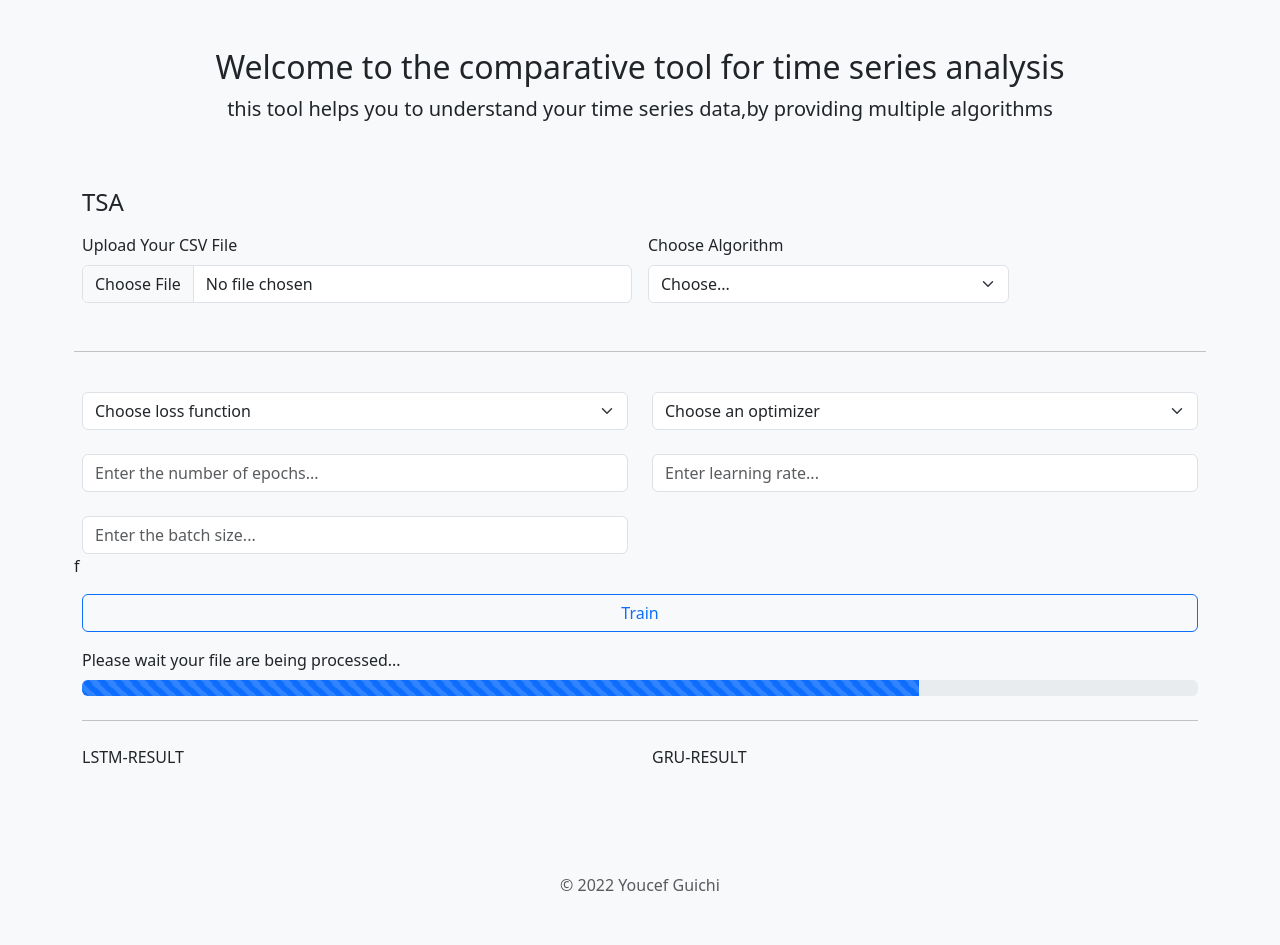
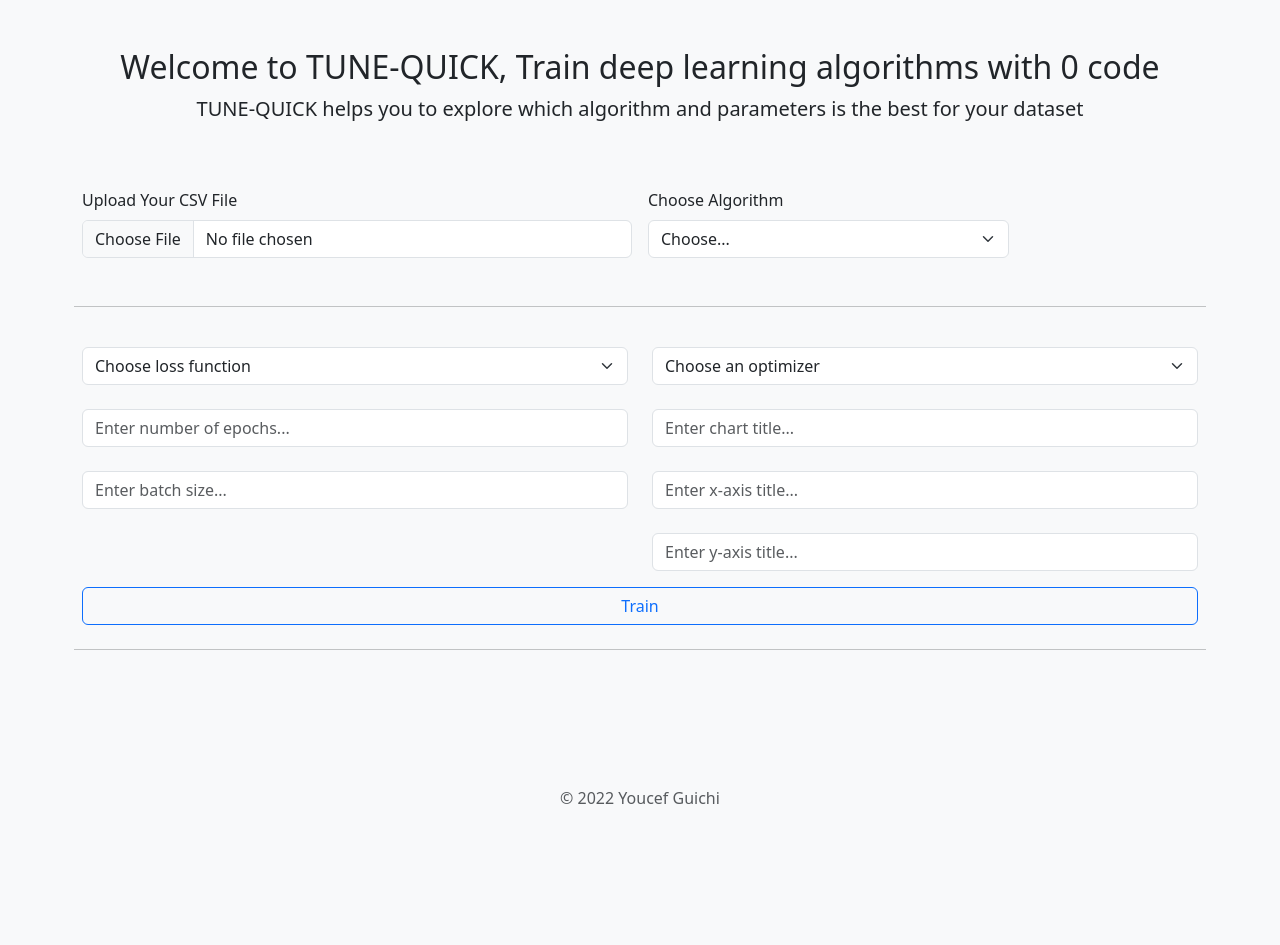
Before and after one commit to YoucefGuichi/tune_quick, a Flask app: page / in a window 1280 px wide. After the commit the page ends 804 px from the top, so only its background shows below. Run offline with Flask 2, Linux system fonts and the light colour scheme; some libraries are stand-ins or nearby versions.

Commit message:
-Add more fields for the front-end,to tune the model from the browser, without code - Add script to parse the new html fields to the models in the server

```diff
--- a/app.py
+++ b/app.py
@@ -1,10 +1,11 @@
 import io
+import logging as logger
 
 import pandas as pd
 from flask import Flask, render_template, request
 from tensorflow.keras import Sequential
 
-from src.models import GRUModel
+from src.models import GRUModel, LSTMModel
 
 app = Flask(__name__)
 
@@ -13,18 +14,39 @@ app = Flask(__name__)
 def index():
     if request.method == "POST":
         file = request.files["csv-file"]
+        algorithm = request.form["algorithm"]
+        loss_function = request.form["loss-function"]
+        epochs = request.form["epochs"]
+        batch_size = request.form["batch-size"]
+        optimizer = request.form["optimizer"]
+        chart_title = request.form["chart-title"]
+        x_axis_title = request.form["x-axis"]
+        y_axis_title = request.form["y-axis"]
 
-        if not file:
-            return "no file"
         # read csv file
-        dataset = pd.read_csv(io.StringIO(file.stream.read().decode("UTF8"), newline=None))
+        try:
+            dataset = pd.read_csv(io.StringIO(file.stream.read().decode("UTF8"), newline=None))
+        except Exception as err:
+            raise err
+
         seq = Sequential()
-        model = GRUModel(dataset, seq)
-        model.clean_and_prepare_dataset()
-        model.split_data()
-        model.train(epochs=1)
+        if algorithm == 'LSTM':
+            model = LSTMModel(dataset, seq)
+        elif algorithm == 'GRU':
+            model = GRUModel(dataset, seq)
+
+        logger.info('cleaning ans preparing the data...')
+        try:
+            model.clean_and_prepare_dataset()
+            model.split_data()
+        except Exception as err:
+            raise err
+
+        logger.info('training started...')
+        model.train(optimizer=optimizer, loss=loss_function, epochs=int(epochs), batch_size=int(batch_size))
+        logger.info('training done')
         model.predict()
-        chart = model.plot_predictions("IBM STOCK", "Dates", "Price")
+        chart = model.plot_predictions(chart_title, x_axis_title, y_axis_title)
         return render_template("index.html", bar_chart=chart)
     else:
         return render_template("index.html")
--- a/templates/base.html
+++ b/templates/base.html
@@ -6,11 +6,14 @@
     <meta name="description" content="">
     <meta name="author" content="Mark Otto, Jacob Thornton, and Bootstrap contributors">
     <meta name="generator" content="Hugo 0.88.1">
-    <title>Checkout example · Bootstrap v5.1</title>
+
 
     <link rel="canonical" href="https://getbootstrap.com/docs/5.1/examples/checkout/">
 <style>
+      svg {
 
+          object-fit:cover;
+      }
       .bd-placeholder-img {
         font-size: 1.125rem;
         text-anchor: middle;
--- a/templates/index.html
+++ b/templates/index.html
@@ -1,33 +1,34 @@
 {% extends 'base.html' %}
 {% block head %}
-<title>TAF</title>
+<title>TUNE-QUICK</title>
 {% endblock %}
 
 {% block body %}
 <div class="container">
   <main>
     <div class="py-5 text-center">
-      <h2>Welcome to the comparative tool for time series analysis</h2>
+      <h2> Welcome to TUNE-QUICK, Train deep learning algorithms with 0 code </h2>
       <p class="lead">
-          this tool helps you to understand your time series data,by providing multiple algorithms
+          TUNE-QUICK helps you to explore which algorithm and parameters is the best for your dataset
       </p>
     </div>
 
     <div class="row g-5">
       <div class="col-md-12 col-lg-12">
-        <h4 class="mb-3">TSA</h4>
+
         <form class="needs-validation" action="/" , method="POST" enctype="multipart/form-data">
           <div class="row g-3">
             <div class="col-sm-6 input files">
+
+                <!-- section 01 for uploading csv files !-->
                 <label class="form-label" for="customFile">Upload Your CSV File</label>
                 <input name="csv-file" type="file" class="form-control" id="customFile" /> <br>
-
-
             </div>
 
             <div class="col-md-4 choose-algorithme">
+                <!-- section 02  choose the suitable algorithm !-->
               <label for="state" class="form-label">Choose Algorithm</label>
-              <select class="form-select" id="state" required>
+              <select name="algorithm" class="form-select" id="state" required>
                 <option value="">Choose...</option>
                 <option>GRU</option>
                   <option>LSTM</option>
@@ -42,71 +43,55 @@
                   <div class="row">
                       <div class="col-6">
 
-                          <select class="form-select" id="state" required>
+                    <!-- section 03 for chose loss function !-->
+                          <select name="loss-function" class="form-select" id="state" required>
                 <option value="">Choose loss function </option>
                 <option>mean_squared_error</option>
                   <option></option>
               </select> <br>
+                          <!-- number of epochs !-->
+                          <input name="epochs" type="text" class="form-control col-1" id="customFile" placeholder="Enter number of epochs..."/> <br>
 
-                          <input name="csv-file" type="text" class="form-control col-1" id="customFile" placeholder="Enter the number of epochs..."/> <br>
-
-
-                          <input name="csv-file" type="text" class="form-control col-1" id="customFile"placeholder="Enter the batch size..." />
+                            <!-- batch size !-->
+                          <input name="batch-size" type="text" class="form-control col-1" id="customFile"placeholder="Enter batch size..." />
                       </div>
                        <div class="col-6">
-                           <select class="form-select" id="state" required>
+                           <!-- optimizer  !-->
+                           <select name="optimizer" class="form-select" id="state" required>
                 <option value="">Choose an optimizer </option>
-                <option>adam</option>
-                  <option>rmsprop</option>
+                <option value="adam">adam</option>
+                  <option value="rmsprop">rmsprop</option>
               </select> <br>
+                           <!-- chart title !-->
+<input name="chart-title" type="text" class="form-control col-1" id="customFile"placeholder="Enter chart title..." /> <br>
+                            <!-- X axis title !-->
+<input name="x-axis" type="text" class="form-control col-1" id="customFile"placeholder="Enter x-axis title..." /><br>
+                           <!-- y axis title !-->
+<input name="y-axis" type="text" class="form-control col-1" id="customFile"placeholder="Enter y-axis title..." />
 
-
-
-                          <input name="csv-file" type="text" class="form-control col-1" id="customFile"placeholder="Enter learning rate..." />
                       </div>
                   </div>
               </div>
-f
+
               <div class="col-12 submit">
                    <input type="submit" value="Train" class="btn btn-outline-primary col-12" id="customFile" />
               </div>
 
-              <div class="col-12 progresss">
-                <label for="email" class="form-label">Please wait your file are being processed...</label>
-              <div class="progress">
-                        <div class="progress-bar progress-bar-striped progress-bar-animated col-8" role="progressbar" aria-valuenow="75" aria-valuemin="0" aria-valuemax="100" style="width: 75%"></div>
-</div>
-              <div class="invalid-feedback">
-                  Your username is required.
-                </div>
-              </div>
-            </div>
-
-
-
           <hr class="my-4">
 
-<div class="row ">
-            <div class="col-6 LSTM-RESULT" >
+<div class="" style="margin-right: 500px">
+            <div class="col-12 align-self-center LSTM-RESULT"  >
 
 
                 {{ bar_chart|safe }}
 
-                <label for="email" class="form-label col-6">LSTM-RESULT</label>
+
               <div class="invalid-feedback">
                 Please provide a valid state.
               </div>
             </div>
-            <div class="col-6 GRU-RESULTS" >
- {{ bar_chart|safe }}
 
-                <label for="email" class="form-label">GRU-RESULT</label>
-              <div class="invalid-feedback">
-                Please provide a valid state.
-              </div>
-            </div>
 </div>
-
         </form>
       </div>
     </div>
```
Also changed, not shown: src/models.py (+8 -5 lines).
